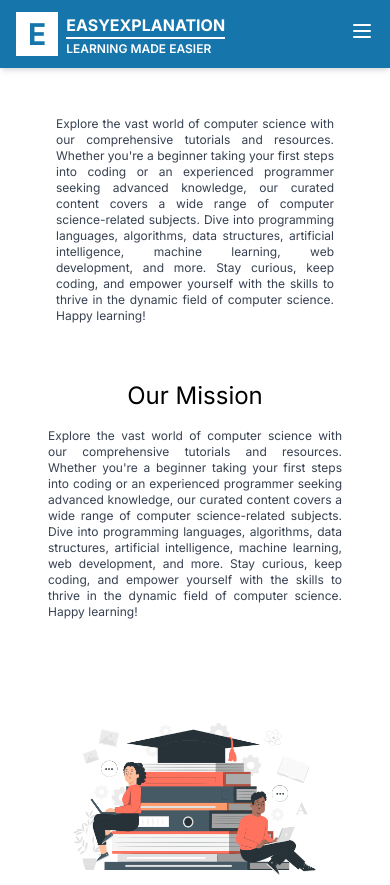
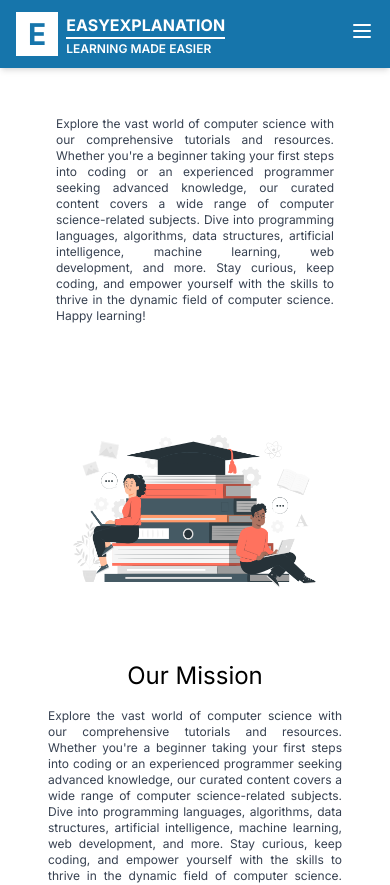
Before and after one commit to suraj-kumal/2EZ-4U, a Next.js app: page /aboutus in a window 390 px wide. Shown: the top 885 px of the page. Built offline with nearby package versions, Linux system fonts and the light colour scheme.

Commit message:
aboutpagestylefix

```diff
--- a/app/aboutus/page.tsx
+++ b/app/aboutus/page.tsx
@@ -9,8 +9,7 @@ const Page = () => {
   return (
     <div className="px-8 py-8">
       <div className="upperSection">
-        {/* Text About section */}
-        <div className="flex flex-col items-center justify-center p-4 sm:p-8 md:p-12 max-w-4xl mx-auto text-center mb-4 sm:mb-8">
+        <div className="flex items-center justify-center sm:flex-row flex-col-reverse p-4 sm:p-8 md:p-12 max-w-4xl mx-auto text-center mb-4 sm:mb-8">
           <p
             className="text-xs sm:text-sm md:text-base text-gray-700 px-2 sm:px-4"
             style={{ textAlign: "justify" }}
@@ -29,7 +28,7 @@ const Page = () => {
 
         {/* Image About 1st section */}
         <div className="container mx-auto px-4 py-6 sm:py-8 md:py-12">
-          <div className="flex flex-col md:flex-row justify-between items-center md:items-start gap-6 md:gap-8">
+          <div className="flex flex-col-reverse md:flex-row justify-between items-center md:items-start gap-6 md:gap-8">
             <div className="w-full md:w-1/2 items-center">
               <h1 className="text-2xl sm:text-3xl md:text-4xl lg:text-5xl text-center md:text-left mb-4 md:mb-6 relative z-10">
                 Our Mission
@@ -113,7 +112,7 @@ const Page = () => {
         </div>
         {/* Image About 3rd section */}
         <div className="container mx-4 my-4 px-4 py-6 sm:py-8 md:py-12">
-          <div className="flex flex-col md:flex-row justify-between items-center md:items-start gap-4 md:gap-8">
+          <div className="flex flex-col-reverse sm:flex-col-reverse md:flex-row justify-center md:justify-between items-center md:items-start gap-4 md:gap-8">
             <div className="w-full md:w-1/2">
               <h1 className="text-2xl sm:text-3xl md:text-4xl lg:text-5xl text-center md:text-left mb-4 md:mb-6 relative z-10">
                 Our Vision
```
